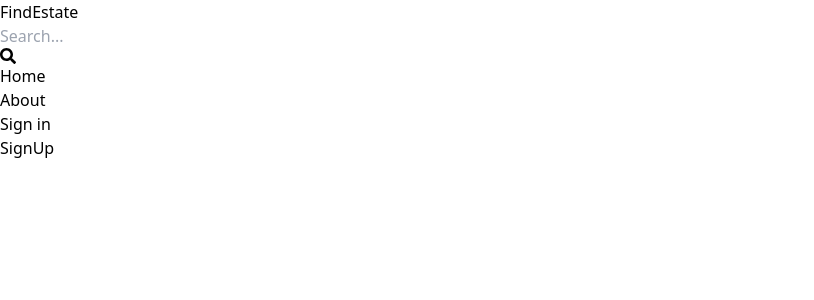
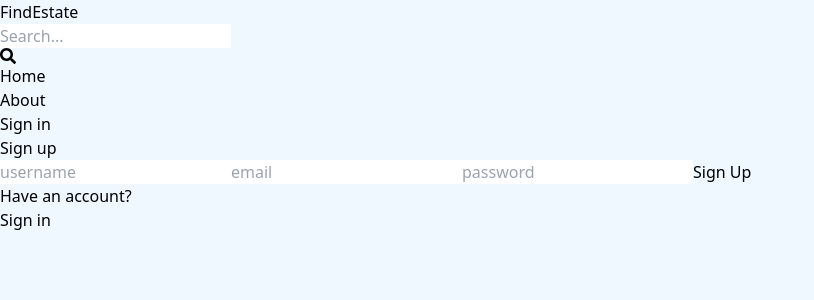
Before and after one commit to ZWeiCAtCM/MERN-Architecture, a React (Vite) app in the folder client/: page /sign-up in a window 1280 px wide. Shown: the top 300 px of the page, without its empty margins (0-814 px from the left). Built offline with nearby package versions, Linux system fonts and the light colour scheme.

Commit message:
Sign up UI

```diff
--- a/client/src/index.css
+++ b/client/src/index.css
@@ -1,3 +1,7 @@
 @tailwind base;
 @tailwind components;
 @tailwind utilities;
+
+body{
+    background-color:aliceblue;
+}
--- a/client/src/pages/SignUp.jsx
+++ b/client/src/pages/SignUp.jsx
@@ -1,7 +1,21 @@
-import React from 'react'
+import {Link} from 'react-router-dom';
 
 export default function SignUp() {
   return (
-    <div>SignUp</div>
+    <div className='p-3 max-w-lg mx-auto'>
+      <h1 className="text-3xl text-center font-semibold my-7">Sign up</h1>
+      <form className='flex flex-col gap-4'>
+        <input type="text" placeholder='username' className='border p-3 rounded-lg' id='username'/>
+        <input type="email" placeholder='email' className='border p-3 rounded-lg' id='email'/>
+        <input type="password" placeholder='password' className='border p-3 rounded-lg' id='password'/>
+        <button className='bg-slate-600 text-white p-3 rounded-lg uppercase hover:bg-slate-500 disabled:hover:bg-slate-300'>Sign Up</button>
+      </form>
+      <div className='flex gap-2 mt-5 mx-auto'>
+        <p>Have an account?</p>
+        <Link to={"/sign-in"}>
+          <span>Sign in</span>
+        </Link>
+      </div>
+    </div>
   )
 }
```
